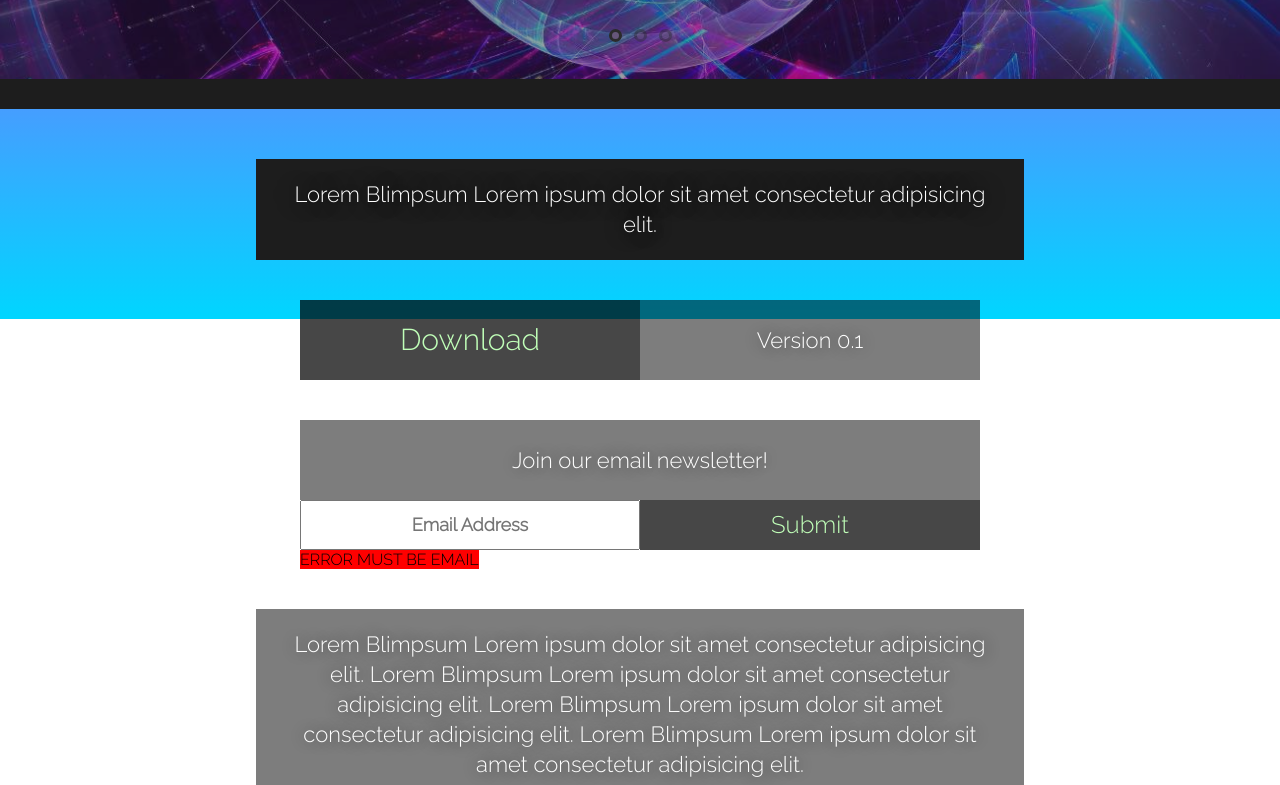
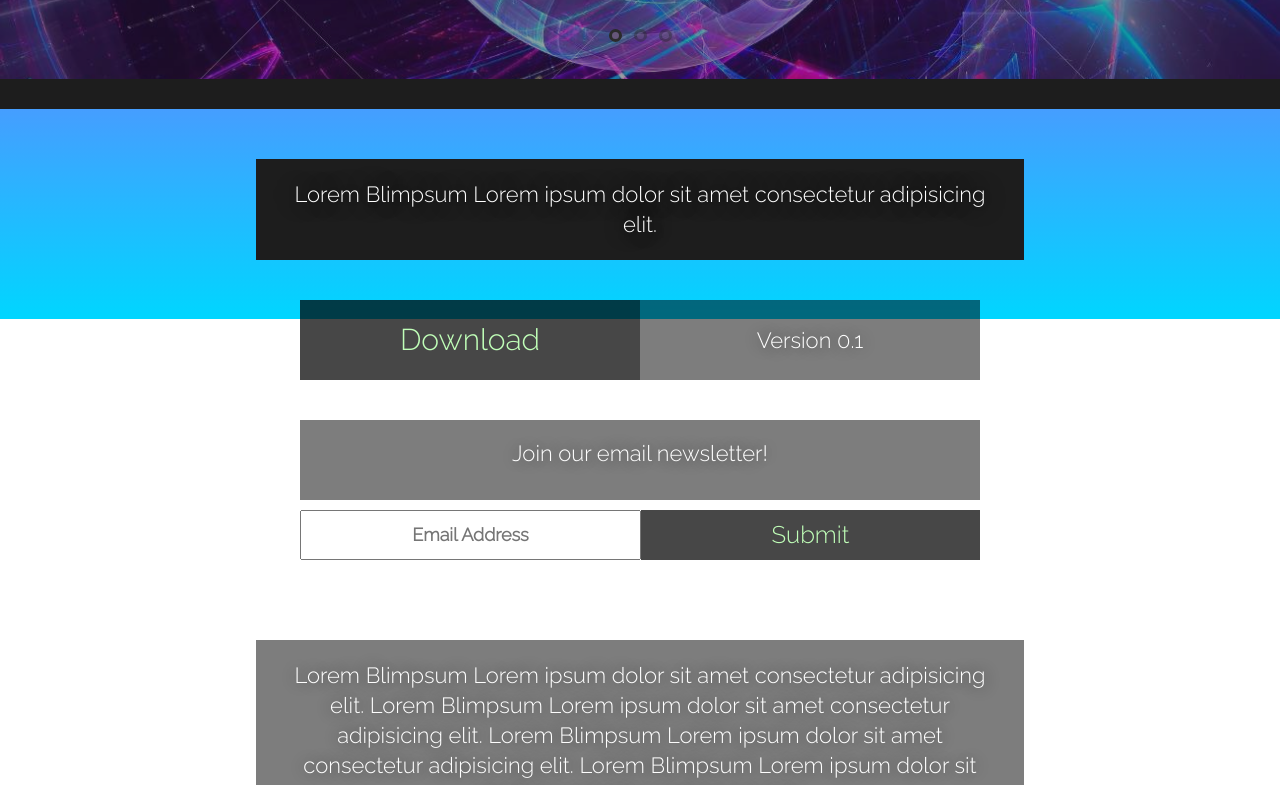
Before and after one commit to emirsahin1/MERN-Stack-Website, a React (Create React App) app in the folder client/: page / in a window 1280 px wide. Shown: the part 481-1266 px from the top of the page. Built offline with nearby package versions, Linux system fonts and the light colour scheme.

Commit message:
Newsletter alert system implemented

```diff
--- a/client/src/components/button/button-style.jsx
+++ b/client/src/components/button/button-style.jsx
@@ -80,8 +80,8 @@ export const SubmitButton = styled(RectangleButton)`
 
     min-width:120px;
     width:100%;
-    max-width:340px;
     height:50px;
+    max-width:100%;
     margin:0px;
     font-size:24px;
     color: #c0ffb8;
--- a/client/src/components/input/input-style.jsx
+++ b/client/src/components/input/input-style.jsx
@@ -3,30 +3,14 @@ import styled from "styled-components";
 export const TextInput = styled.input`
     font-family: 'Raleway', sans-serif;
     min-width:120px;
-    width:0;
     width:100%;
-    max-width:340px;
     height:50px;
     outline: none;
     font-size:18px;
     font-weight:bold;
     text-align:center;
-
     *,*:focus,*:hover{
     outline:none;
+    flex: 1 1 0px;
 }
 `
-export const SubmitButton = styled.div`
-    font-family: 'Raleway', sans-serif;
-    min-width:120px;
-    width:100%;
-    max-width:340px;
-    height:50px;
-    background-color: white;
-    outline: none;
-    border:none;
-    background-color:#000000a3;
-    font-size:24px;
-    color:white;
-
-`
--- a/client/src/components/newsletter-form/newsletter-form.jsx
+++ b/client/src/components/newsletter-form/newsletter-form.jsx
@@ -1,7 +1,7 @@
 import React, { Component } from 'react'
 import { SubmitButton } from "../button/button-style"
 import { EmailText } from "../text-block/text-container-style"
-import { ErrorMessage, ErrorContainer, FlexBox } from "../utility-styles/utility-styles"
+import { AlertMessage, ErrorContainer, FlexBox } from "../utility-styles/utility-styles"
 import { TextInput } from "../input/input-style"
 
 export default class NewsLetterForm extends Component {
@@ -9,27 +9,28 @@ export default class NewsLetterForm extends Component {
     constructor(props) {
         super(props)
         this.emailInput = React.createRef();
+
+        this.state ={
+            displayAlert: "false",
+            messageContent: "Please enter a valid email address!",
+            emailValid:false
+        }
     }
 
     render() {
         return (
-            <FlexBox direction="column" horizontal="center" styles="margin: 10px auto 40px; max-width:680px; ">
+            <FlexBox direction="column" horizontal="center" styles="margin: 10px auto 40px; width:85vw; min-width:240px; max-width:680px;">
                 <EmailText styles="margin:0; height:80px;"><p>Join our email newsletter!</p></EmailText>
-                    {/* <div style={{width:"min-content"}}> */}
-                <FlexBox direction="row" horizontal="center" styles=" width:680px;">
+                <FlexBox direction="row" horizontal="center" styles="margin: 10px 40px 40px; width:85vw; max-width:680px;">
                     <TextInput placeholder="Email Address" type="email" ref={this.emailInput}></TextInput>
                     <SubmitButton to="/" onClick={this.subscribeEmail.bind(this)}>Submit</SubmitButton>
                 </FlexBox>
-                <ErrorContainer>
-                    <ErrorMessage>ERROR MUST BE EMAIL</ErrorMessage>
-                </ErrorContainer>
-                {/* </div> */}
+                    <AlertMessage display={this.state.displayAlert} emailValid={this.state.emailValid}>{this.state.messageContent}</AlertMessage>
             </FlexBox>
         )
     }
-    //TODO FIX THIS
 
-    /**Post request to add user email to db */
+    /**Post request to add user email to db.  */
     subscribeEmail() {
 
         if (this.validateEmail(this.emailInput.current.value)) {
@@ -38,10 +39,12 @@ export default class NewsLetterForm extends Component {
                 body: JSON.stringify({ email: this.emailInput.current.value }),
                 headers: { 'Content-Type': 'application/json' }
             };
-            fetch('/api/subscribe', requestOptions).then(() => window.location = "/");
+            //Displays an alery after succesfull subscription
+            fetch('/api/subscribe', requestOptions).then(() => this.setState({displayAlert:"true", messageContent: "You have subscribed to our newsletter!", emailValid:true}));
+
         }
         else {
-            console.log("failed");
+            this.setState({displayAlert:"true"})
         }
     }
 
--- a/client/src/components/pages/home/home.jsx
+++ b/client/src/components/pages/home/home.jsx
@@ -27,11 +27,11 @@ export default class Home extends React.Component {
                     <p>Lorem Blimpsum Lorem ipsum dolor sit amet consectetur adipisicing elit.</p>
                 </TextContainer>
 
-                <FlexBox direction="row" horizontal="center" styles="margin: 40px 40px 40px;">
-                    <RectangleButton to="/Download" styles="margin:0;">
+                <FlexBox direction="row" horizontal="center" styles="margin: 40px auto 40px; width:85vw; min-width:240px; max-width:680px;">
+                    <RectangleButton to="/Download" styles="margin:0; width: 100%;">
                         <p>Download</p>
                     </RectangleButton>
-                    <DownloadText styles="margin:0; height:80px"><p>Version 0.1</p></DownloadText>
+                    <DownloadText styles="margin:0; height:80px; width: 100%;"><p>Version 0.1</p></DownloadText>
                 </FlexBox>
 
                 <NewsLetterForm/>
--- a/client/src/components/text-block/text-container-style.jsx
+++ b/client/src/components/text-block/text-container-style.jsx
@@ -131,17 +131,15 @@ export const DownloadText = styled(LightTextContainer)`
     ${props => {return props.styles}};
 `
 
-export const EmailText = styled(DownloadText)`
-    max-width: 680px;
-    min-width: 680px;
+export const EmailText = styled(LightTextContainer)`
     margin:0;
+    width:100%;
     @media ${device.mobile}{
-        max-width: 680px;
-        min-width: 240px;
         width:100%;
+        & p{
+            font-size: max(20px,4vw);
+        }
     }
-
-
 `
 
 export const TransparentTextContainer = styled(TextContainer)`
--- a/client/src/components/utility-styles/utility-styles.jsx
+++ b/client/src/components/utility-styles/utility-styles.jsx
@@ -1,4 +1,4 @@
-import styled from "styled-components"
+import styled, {css}  from "styled-components"
 import {device} from "../../device-sizes"
 
 /**Marker used to activate scroll events */
@@ -35,16 +35,29 @@ export const FlexBox = styled.div`
 `
 
 
-export const ErrorMessage = styled.div`
-    align-self:flex-start;
-    background-color:red;
-    /* transform:translate(-200px, 40px); */
+export const AlertMessage = styled.div`
+    position:absolute;
+    width:85vw;
+    min-width: 240px;
+    max-width: 680px;
+    background-color:#b3000085;
+    color:#ffffff;
+    padding:10px;
+    text-align:center;
+    pointer-events: none;
+    transform:${props => props.display ==="true" ? "translatey(68px)" : "translatey(40px)"};
+    margin:0px;
+    opacity:${props => props.display ==="true" ? 1 : 0};
+    transition: opacity 0.5s ease-in, transform 0.3s ease-in;
+
+    ${props => {if(props.emailValid){return css`background-color:#8af47ca6`
+    }}}
 `
 
 export const ErrorContainer = styled.div`
 
     margin-right:auto;
-
-
+    margin-top:0px;
+    width:100%;
 
 `
```
